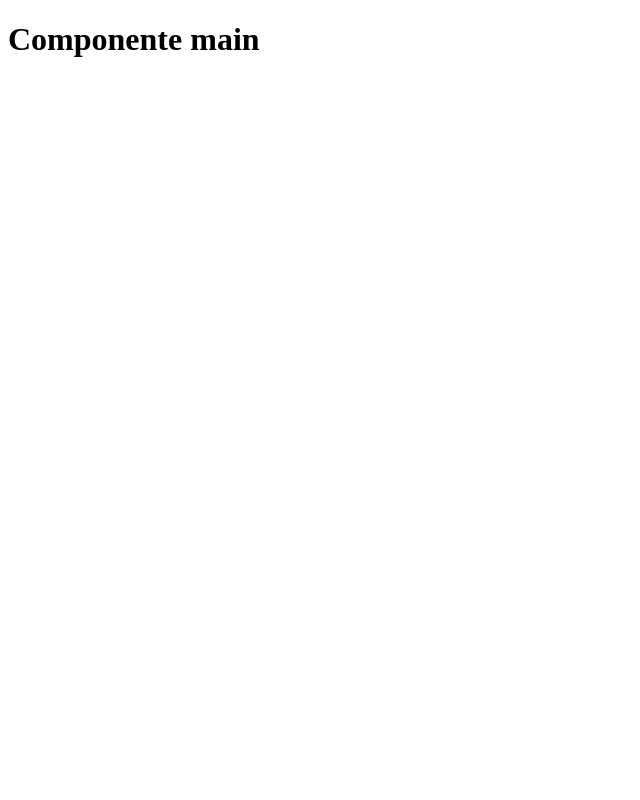
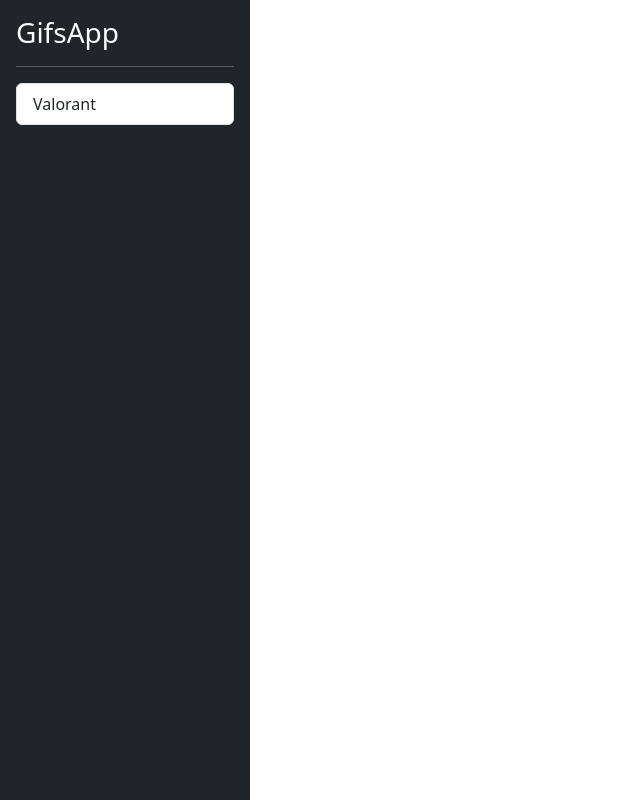
Before and after one commit to jhreyes483/angular-afh, an Angular app in the folder 02)-angular/02-gif-app/: page / in a window 1280 px wide. Shown: the whole page, without its empty margins (0-640 px from the left). Built offline with nearby package versions, Linux system fonts and the light colour scheme.

Commit message:
@angular @gifapp -> creacion de componente sidebar

```diff
--- a/02)-angular/02-gif-app/src/app/app.component.html
+++ b/02)-angular/02-gif-app/src/app/app.component.html
@@ -1 +1,3 @@
-<h1>Componente main</h1>
+<div class="d-flez">
+  <shared-sidebar></shared-sidebar>
+</div>
--- /dev/null
+++ b/02)-angular/02-gif-app/src/app/shared/components/sidebar/sidebar.component.css
@@ -0,0 +1,4 @@
+#sidebar {
+  height: 100vh;
+  width: 250px;
+}
--- /dev/null
+++ b/02)-angular/02-gif-app/src/app/shared/components/sidebar/sidebar.component.html
@@ -0,0 +1,10 @@
+<div class="bg-dark border-right p-3" id="sidebar">
+<h3 class="text-light">GifsApp</h3>
+<hr class="text-white">
+
+<div class="list-group list-reset">
+  <button class="list-group-item list-group-item-action">
+    Valorant
+  </button>
+</div>
+</div>
--- a/02)-angular/02-gif-app/src/index.html
+++ b/02)-angular/02-gif-app/src/index.html
@@ -4,6 +4,7 @@
   <meta charset="utf-8">
   <title>Gitapp</title>
   <base href="./">
+  <link href="https://cdn.jsdelivr.net/npm/bootstrap@5.3.3/dist/css/bootstrap.min.css" rel="stylesheet">
   <meta name="viewport" content="width=device-width, initial-scale=1">
   <link rel="icon" type="image/x-icon" href="favicon.ico">
 </head>
```
Also changed, not shown: 02)-angular/02-gif-app/src/app/app.module.ts (+8 -1 lines), 02)-angular/02-gif-app/src/app/shared/components/sidebar/sidebar.component.ts (added, +10 -0 lines), 02)-angular/02-gif-app/src/app/shared/shared.module.ts (+7 -1 lines), 2 other files (tests, documents, lock files or other folders).
